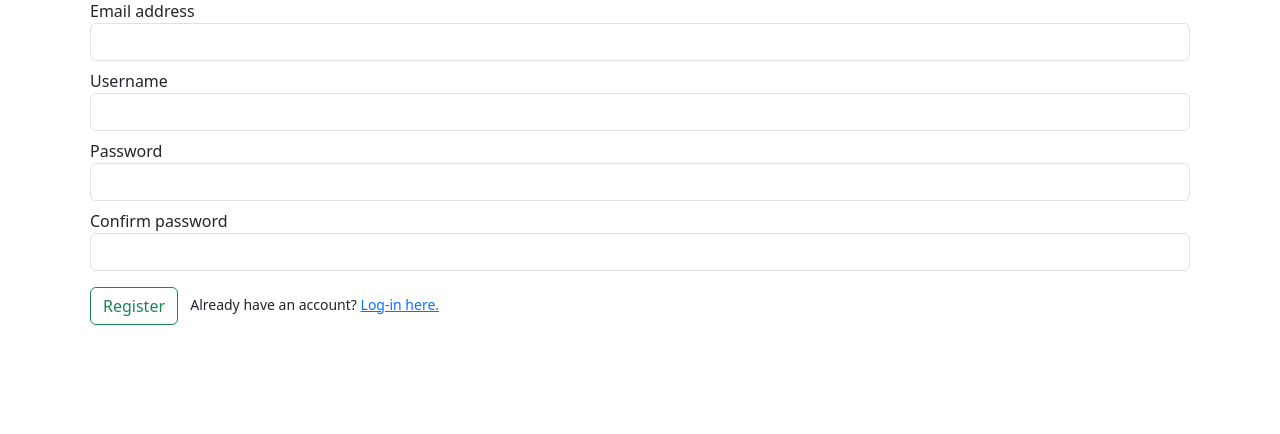
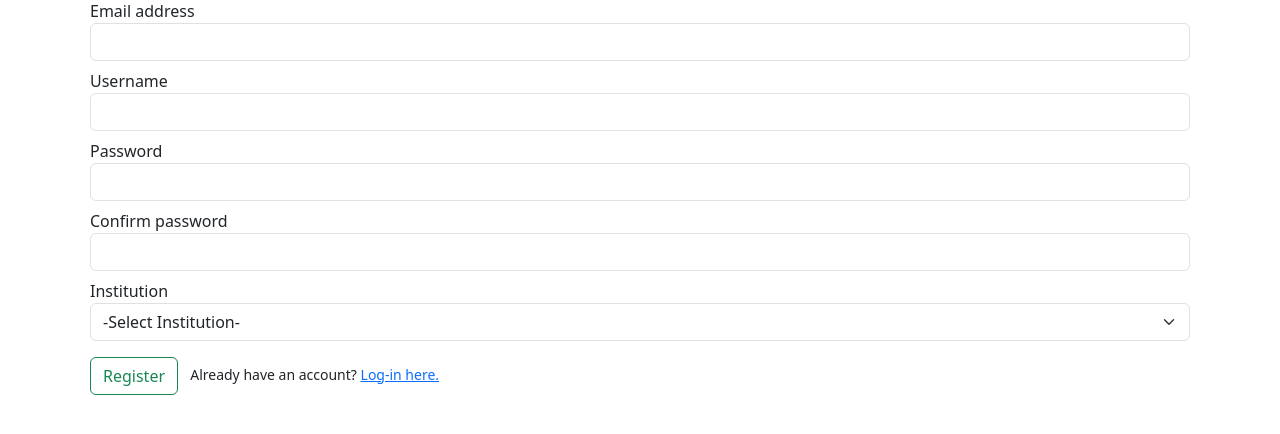
Before and after one commit to vuca1/StudyLoft, a Django app: page /register_view in a window 1280 px wide. Shown: the part 141-575 px from the top of the page. Run offline with Django 5.2, Linux system fonts and the light colour scheme; data that the repository does not hold is empty.

Commit message:
Add institution model and update user registration: implement institution selection in registration form and link users and teachers to institutions

```diff
--- a/studyloft/academics/admin.py
+++ b/studyloft/academics/admin.py
@@ -1,9 +1,10 @@
 from django.contrib import admin
 
-from .models import Project, User, Note, Teacher
+from .models import Project, User, Note, Teacher, Institution
 
 
 admin.site.register(Project)
 admin.site.register(User)
 admin.site.register(Note)
 admin.site.register(Teacher)
+admin.site.register(Institution)
--- a/studyloft/academics/templates/academics/layout.html
+++ b/studyloft/academics/templates/academics/layout.html
@@ -5,6 +5,7 @@
     <head>
         <title>Study Flow{% block title %}{% endblock %}</title>
         <link href="https://cdn.jsdelivr.net/npm/bootstrap@5.3.8/dist/css/bootstrap.min.css" rel="stylesheet" integrity="sha384-sRIl4kxILFvY47J16cr9ZwB07vP4J8+LH7qKQnuqkuIAvNWLzeN8tE5YBujZqJLB" crossorigin="anonymous">
+        <link rel="icon" type="image/x-icon" href="/static/academics/images/icon.png">
         <meta name="csrf_token" content="{{ csrf_token }}">
     </head>
     <body>
--- a/studyloft/academics/templates/academics/register.html
+++ b/studyloft/academics/templates/academics/register.html
@@ -21,6 +21,21 @@
                 <label for="confirmationInput">Confirm password</label>
                 <input type="password" name="confirmation" class="form-control" id="confirmationInput">
             </div>
+            <div class="form-group m-2">
+                <label for="institutionSelection">Institution</label>
+                <select class="form-select" name="institution" aria-label="Default select example" id="institutionSelection">
+                    <option selected disabled>-Select Institution-</option>
+                    {% for institution in institutions %}
+                        <option value="{{ institution.id }}">
+                            {{ institution.title }}
+                            {% if institution.city %}, {{ institution.city }}{% endif %}
+                            {% if institution.country %}, {{ institution.country  }}{% endif %}
+                        </option>
+                    {% empty %}
+                        <option disabled>No available institutions.</option>
+                    {% endfor %}
+                </select>
+            </div>
             <button type="submit" class="btn btn-outline-success m-2">Register</button>
             <small>Already have an account? <a href="{% url 'login_view' %}">Log-in here.</a></small>
         </form>
--- a/studyloft/academics/views.py
+++ b/studyloft/academics/views.py
@@ -8,7 +8,7 @@ from django.db.models import Q
 from django.http import JsonResponse
 from django.template.loader import render_to_string
 
-from .models import User, Subject, Grade, Teacher, Thesis, Project, Task, Note
+from .models import User, Subject, Grade, Teacher, Thesis, Project, Task, Note, Institution
 
 
 class NewNoteForm(forms.Form):
@@ -235,7 +235,9 @@ def add_project(request):
 
     else:
         new_project_form = NewProjectForm()
-        new_project_form.fields["members"].queryset = User.objects.exclude(id=request.user.id)
+        new_project_form.fields["members"].queryset = User.objects.filter(
+            institution=request.user.institution
+        ).exclude(id=request.user.id)
         return render(request, "academics/add_project.html", {
             "new_project_form": new_project_form
         })
@@ -306,7 +308,7 @@ def add_thesis(request):
             "new_thesis_form": NewThesisForm()
         })
 
-# TODO: if user not permited to acces what then? (in thesis, task and project)
+
 @login_required
 def project(request, project_id):
     project = get_object_or_404(
@@ -338,7 +340,7 @@ def task(request, task_id):
         "notes": task.task_notes.all().order_by("-timestamp")
     })
 
-# TODO: add note styling in /thesis/id and project and task
+
 @login_required
 def thesis(request, thesis_id):
     thesis = get_object_or_404(
@@ -403,30 +405,49 @@ def register_view(request):
     if request.method == "POST":
         username = request.POST["username"]
         email = request.POST["email"]
+        institution_id = request.POST["institution"]
 
         # password matches confirmation
         password = request.POST["password"]
         confirmation = request.POST["confirmation"]
         if password != confirmation:
             return render(request, "academics/register.html", {
-                "message": "Passwords must match."
+                "message": "Passwords must match.",
+                "institutions": Institution.objects.all().order_by("title")
             })
+
+        if institution_id:
+            # check if institution exists
+            institution = Institution.objects.filter(id=institution_id ).first()
+            if institution is None:
+                return render(request, "academics/register.html", {
+                    "message": "Invalid institution.",
+                    "institutions": Institution.objects.all().order_by("title")
+                })
+        else:
+            institution = None
 
         # try to create new user
         try:
-            user = User.objects.create_user(username, email, password)
+            user = User.objects.create_user(
+                username,
+                email,
+                password,
+                institution=institution)
             user.save()
         except IntegrityError:
             return render(request, "academics/register.html",{
-                "message": "Username or email already taken."
+                "message": "Username or email already taken.",
+                "institutions": Institution.objects.all().order_by("title")
             })
 
         login(request, user)
-        return render(request, "academics/index.html", {
-            "message": "Successfully registered."
+        messages.success(request, "Successfully registered.")
+        return redirect("index")
+    else:
+        return render(request, "academics/register.html", {
+            "institutions": Institution.objects.all().order_by("title")
         })
-    else:
-        return render(request, "academics/register.html")
 
 
 def login_view(request):
```
Also changed, not shown: studyloft/academics/models.py (+20 -3 lines), studyloft/academics/static/academics/images/icon.png (added), 1 other file.
